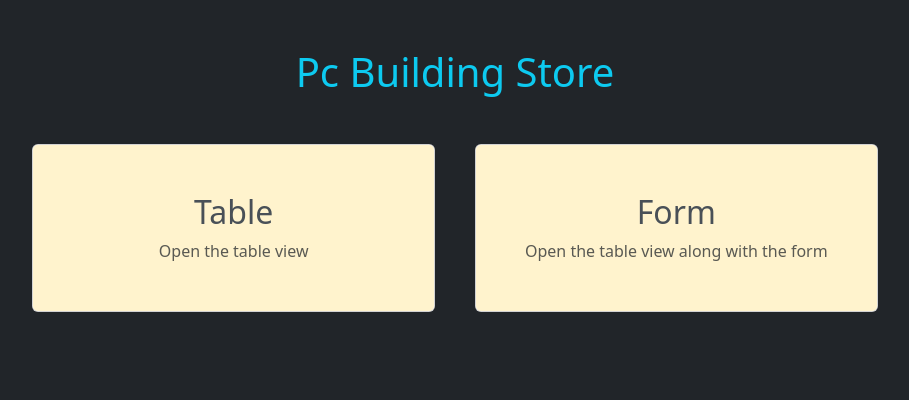
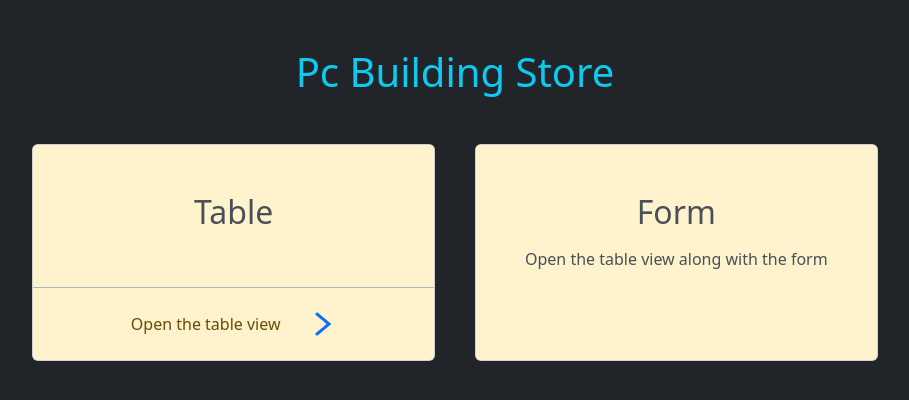
Before and after one commit to Sri-kanth-J/pc-warehouse-react, a React (Vite) app in the folder frontend/: page / in a window 1280 px wide. Shown: the top 400 px of the page, without its empty margins (185-1094 px from the left). Built offline with nearby package versions, Linux system fonts and the light colour scheme.

Commit message:
changes in styling

```diff
--- a/frontend/src/App.css
+++ b/frontend/src/App.css
@@ -28,3 +28,6 @@ body {
   width: 2rem;
   height: 1rem;
 }
+
+.nav-arrow { transition: transform 0.3s ease, background-color 0.3s ease; }
+.nav-arrow:hover { transform: translateX(8px); background-color: rgba(0,0,0,0.08); }
--- a/frontend/src/App.jsx
+++ b/frontend/src/App.jsx
@@ -10,18 +10,28 @@ function Home() {
             <h1 className="title-a text-center text-info">Pc Building Store</h1>
             <div className="row justify-content-center gap-3 mt-5">
                 <div className="col-md-4">
-                    <Link to="/tables" className="card text-decoration-none h-100">
+                    <div className="card h-100">
                         <div className="card-body bg-warning-subtle text-dark-emphasis text-center p-5">
                             <h2>Table</h2>
-                            <p className="mb-0 text-muted">Open the table view</p>
                         </div>
-                    </Link>
+                        <div className="card-footer bg-warning-subtle border-top border-dark-subtle text-center">
+                            <p className="nav-arrow d-inline-flex align-items-center m-2 p-2 text-warning-emphasis text-muted">
+                                Open the table view
+                                <Link to="/tables" className="d-inline-flex align-items-center ms-2">
+                                    <svg width="48" height="24" xmlns="http://www.w3.org/2000/svg">
+                                        <path d="M28 2 L40 12 L28 22" stroke="currentColor" strokeWidth="3" fill="none" strokeLinecap="round" />
+                                    </svg>
+                                </Link>
+                            </p>
+                        </div>
+                    </div>
                 </div>
                 <div className="col-md-4">
                     <Link to="/tablef" className="card text-decoration-none h-100">
-                        <div className="card-body bg-warning-subtle text-dark-emphasis text-center p-5">
+                        <div className="card-body bg-warning-subtle text-dark-emphasis  text-center p-5">
                             <h2>Form</h2>
-                            <p className="mb-0 text-muted">Open the table view along with the form</p>
+                            <p/>
+                            <p>Open the table view along with the form</p>
                         </div>
                     </Link>
                 </div>
@@ -29,7 +39,6 @@ function Home() {
         </div>
     );
 }
-
 
 function ShopPage({ isTableAndForm }) {
     const [shop, setShop] = useState([]);
@@ -145,6 +154,17 @@ function ShopPage({ isTableAndForm }) {
             setDark(!dark);
         }
 
+        function ThemeToggle({dark}){
+        return(
+        <div className="form-check form-switch my-3 p-0 d-flex justify-content-end">
+  <span className={`fw-semibold ${dark ? "text-light" : "text-dark"}`}>
+        {dark ? "Darkㅤ" : "Lightㅤ"}
+    </span>
+            <input className="form-check-input mx-0 theme-toggle border-dark" type="checkbox" role="switch" id="themeToggle" checked={dark} onChange={isDark} />
+        </div>
+        );
+    }
+
         return (
             <>
                 {isTableAndForm ? (
@@ -160,42 +180,19 @@ function ShopPage({ isTableAndForm }) {
                         <TabCompo shop={shop} onSelectEdit={setSelectedItem} onDelete={handleDelete}/>
                     </div>
                 </div>
+                <ThemeToggle dark={dark} onToggle={isDark} />
 
-                <div className="form-check form-switch my-3 p-0 d-flex justify-content-end">
-  <span className={`fw-semibold ${dark ? "text-light" : "text-dark"}`}>
-        {dark ? "Darkㅤ" : "Lightㅤ"}
-    </span>
-                    <input
-                        className="form-check-input mx-0 theme-toggle border-dark"
-                        type="checkbox"
-                        role="switch"
-                        id="themeToggle"
-                        checked={dark}
-                        onChange={isDark}
-                    />
-                </div>
             </div>):(
                 <div className={`card container-fluid min-vh-100 pt-4 ${dark ? "bg-dark" : "bg-light-subtle"}`}>
                     <Link to="/" className={`page-link ${dark ? "text-light" : "text-dark"}`}>Home</Link>
                     <h1 className={`title-a text-center ${dark ? "text-info":"text-primary" }`}>Pc Building Store</h1>
                     <div className="card-body gap-3 mt-2">
-                        <TabCompo/>
-                        <div className="form-check form-switch my-3 p-0 d-flex justify-content-end">
-  <span className={`fw-semibold ${dark ? "text-light" : "text-dark"}`}>
-        {dark ? "Darkㅤ" : "Lightㅤ"}
-    </span>
-                            <input
-                                className="form-check-input mx-0 theme-toggle border-dark"
-                                type="checkbox"
-                                role="switch"
-                                id="themeToggle"
-                                checked={dark}
-                                onChange={() => setDark(currentDark => !currentDark)}
-                            />
-                        </div>
+                        <TabCompo shop={shop} onSelectEdit={setSelectedItem} onDelete={handleDelete}/>
+                        <ThemeToggle dark={dark} onToggle={isDark} />
                     </div>
                 </div>)
                 }
+
                 </>
 
         );
```
